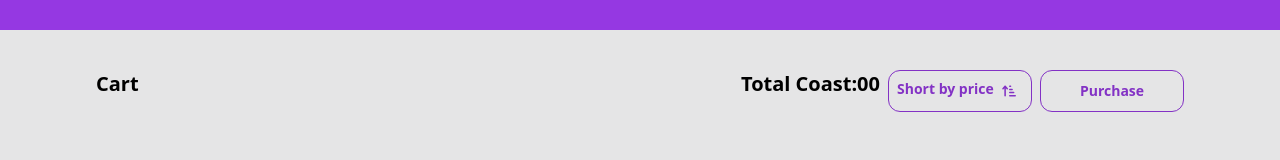
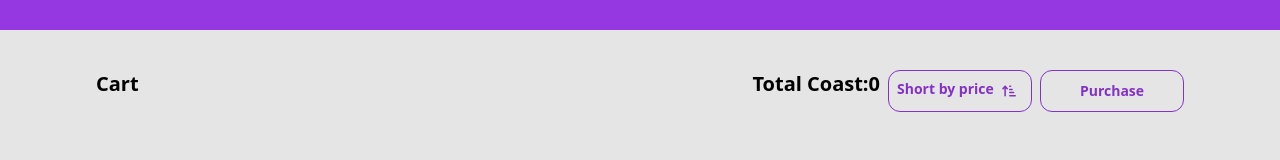
Before and after one commit to rajalishikh/gadgethaven_online_store_house, a React (Vite) app: page /dashBoard in a window 1280 px wide. Shown: the part 538-698 px from the top of the page. Built offline with nearby package versions, Linux system fonts and the light colour scheme.

Commit message:
NOw I am show the total number of my array

```diff
--- a/src/Components/Cart/Cart.jsx
+++ b/src/Components/Cart/Cart.jsx
@@ -1,9 +1,24 @@
+import { useEffect, useState } from "react";
 import { FaArrowUpShortWide } from "react-icons/fa6";
 import { getStoreCard } from "../DashBoard/lss";
 import Dbsd from "../DashBoardSaveData/Dbsd.jsx";
 
 const Cart = () => {
       const saveData=getStoreCard()
+      const [price,setPrice]=useState(0)
+
+      useEffect(()=>{
+        const newData= saveData.reduce((sum, item)=>sum+item.price,0)
+        setPrice(newData)
+
+      },[])
+
+
+
+
+
+
+
     return (
         <div>
             <div className="lg:ml-24 lg:mr-24 mt-10">
@@ -14,7 +29,7 @@ const Cart = () => {
             <div className="lg:flex md:flex lg:justify-between md:justify-between sm:justify-center mb-8">
               <div className=""><h3 className="text-black  text-xl font-bold text-center">Cart</h3></div>
               <div className="flex gap-2">
-                <div><p className="lg:text-xl font-bold text-black">Total Coast:<span>00</span> </p></div>
+                <div><p className="lg:text-xl font-bold text-black">Total Coast:<span>{price}</span> </p></div>
                 <div className="flex">
                      <button className="flex border border-[#8332C5] p-2 rounded-xl text-sm text-[#8332C5] hover:text-white hover:bg-[#8332C5] mr-2 lg:w-36 font-bold">Short by price <FaArrowUpShortWide className="h-6 ml-2" /> </button>
                       <button className="border border-[#8332C5] p-2 rounded-xl text-sm text-[#8332C5] hover:text-white hover:bg-[#8332C5]  lg:w-36 font-bold">Purchase</button>
```
